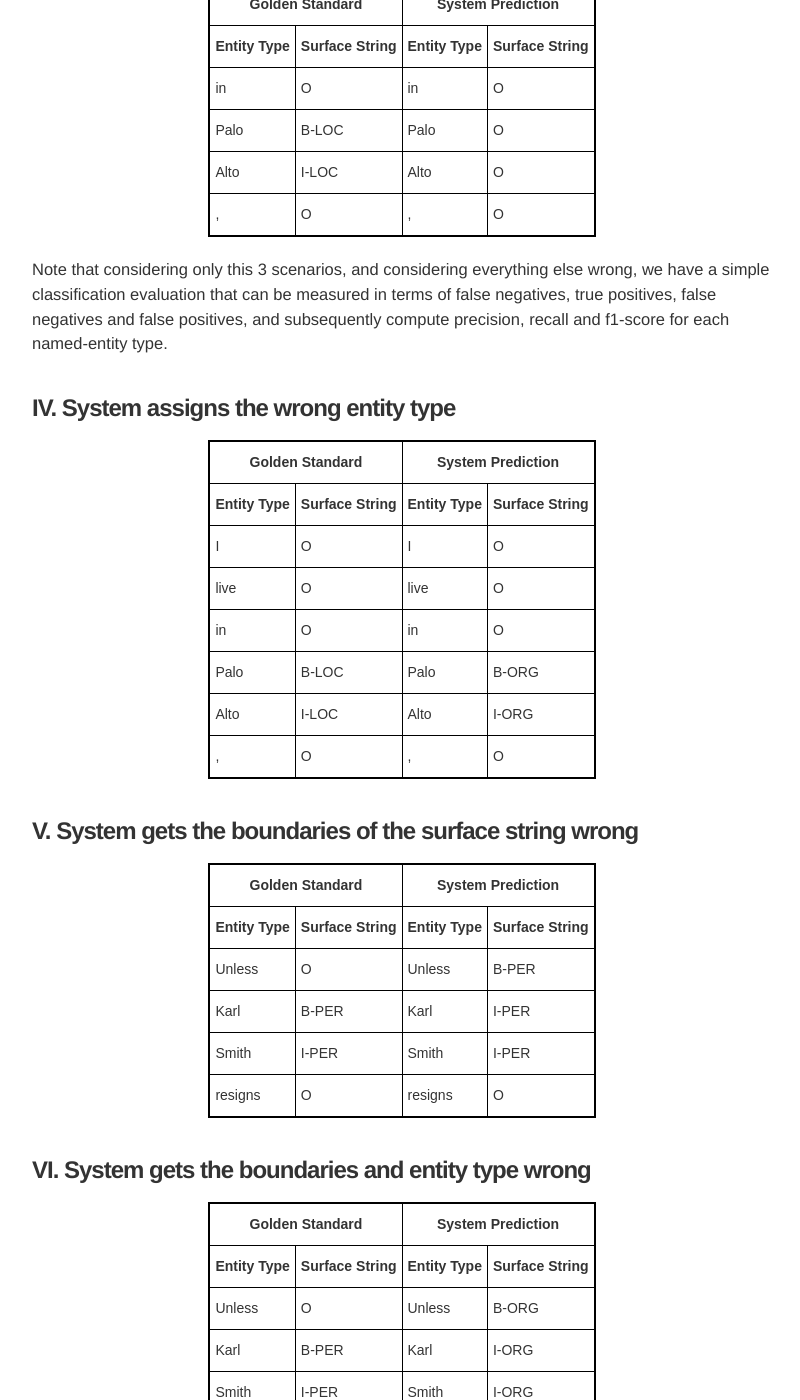
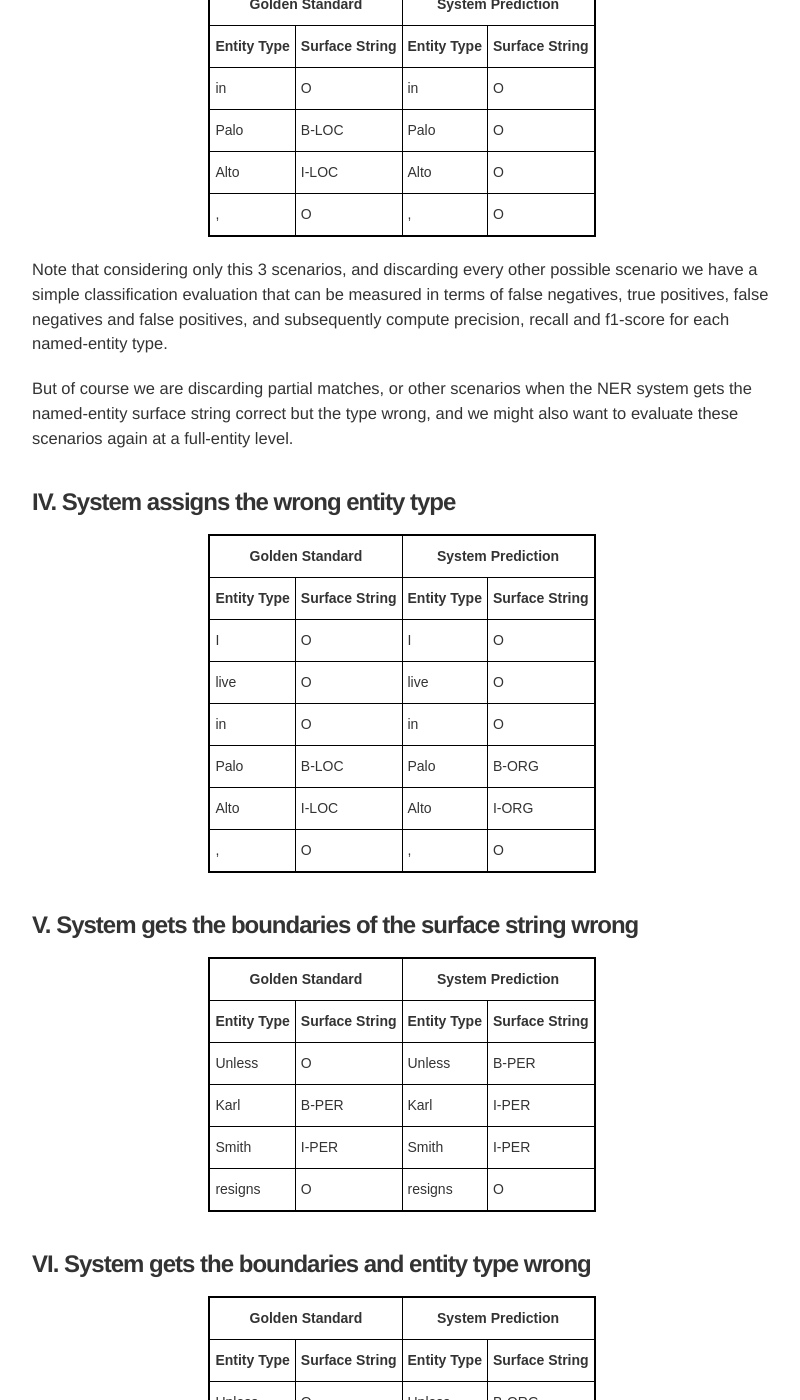
Before and after one commit to davidsbatista/davidsbatista.net, a Jekyll site: the page built from _posts/2018-05-09-Named_Entity_Evaluation.md, in a window 1280 px wide and 1400 px high, scrolled down 1406 px. Shown: the whole window, without its empty margins (238-1038 px from the left). Built offline with Jekyll 4.4.1, drawn with Linux system fonts in a browser that asks for light colours; nearby versions of some CDN libraries; some web fonts are replaced; formulas are drawn with MathJax 3; comment, search, counter and statistics services are not loaded; some of the changed text lies outside the part shown.

Commit message:
fixed typos

```diff
--- a/_posts/2018-05-09-Named_Entity_Evaluation.md
+++ b/_posts/2018-05-09-Named_Entity_Evaluation.md
@@ -9,9 +9,9 @@
 preview_pic: /assets/images/2018-05-09-NER_metrics.jpeg
 description: Named-Entity evaluation metrics based on entity-level
 ---
-When you train a NER system the most typically evaluation method is to measure __precision__, __recall__ and __f1-score__ at a token level. These metrics are indeed useful to tune a NER system. But when using the predicted named-entities for downstream tasks, it is more useful evaluate metrics at a full named-entity level. In this post I will go through some metrics that go beyond simple token-level performance.
+When you train a NER system the most typically evaluation method is to measure __precision__, __recall__ and __f1-score__ at a token level. These metrics are indeed useful to tune a NER system. But when using the predicted named-entities for downstream tasks, it is more useful to evaluate with metrics at a full named-entity level. In this post I will go through some metrics that go beyond simple token-level performance.
 
-Note you can find the complete code for this blog post on this repository:
+You can find the complete code associated with this blog post on this repository:
 
 * [https://github.com/davidsbatista/NER-Evaluation](https://github.com/davidsbatista/NER-Evaluation)
 
@@ -153,7 +153,9 @@
 </table>
 </center>
 
-Note that considering only this 3 scenarios, and considering everything else wrong, we have a simple classification evaluation that can be measured in terms of false negatives, true positives, false negatives and false positives, and subsequently compute precision, recall and f1-score for each named-entity type.
+Note that considering only this 3 scenarios, and discarding every other possible scenario we have a simple classification evaluation that can be measured in terms of false negatives, true positives, false negatives and false positives, and subsequently compute precision, recall and f1-score for each named-entity type.
+
+But of course we are discarding partial matches, or other scenarios when the NER system gets the named-entity surface string correct but the type wrong, and we might also want to evaluate these scenarios again at a full-entity level.
 
 #### __IV. System assigns the wrong entity type__
 
@@ -294,10 +296,11 @@
 </table>
 </center>
 
+How can we incorporate these described scenarios into evaluation metrics ?
 
 ### __Different Evaluation Schemas__
 
-Throughout the years different NERC forums proposed different evaluation metrics:
+Throughout the years different NER forums proposed different evaluation metrics:
 
 #### __CoNLL: Computational Natural Language Learning__
 
@@ -330,7 +333,7 @@
 * __Missing (MIS)__   : a golden annotation is not captured by a system;
 * __Spurius (SPU)__   : system produces a response which doesn't exit in the golden annotation;
 
-these metrics already go a beyond the simple strict classification which only considers totally correct entities, and consider partial matching for instance, and are close to cover the scenarios defined above, we just need to find a way to consider the differences - between NER output and golden annotations - based on two axes, the surface string and the entity type.
+these metrics already go a beyond the simple strict classification and consider partial matching for instance. They are also close to cover the scenarios defined in the beginning of this post, we just need to find a way to consider the differences - between NER output and golden annotations - based on two axes, the surface string and the entity type.
 
 An implementation of the MUC evaluation metrics can be found here:
 
```
